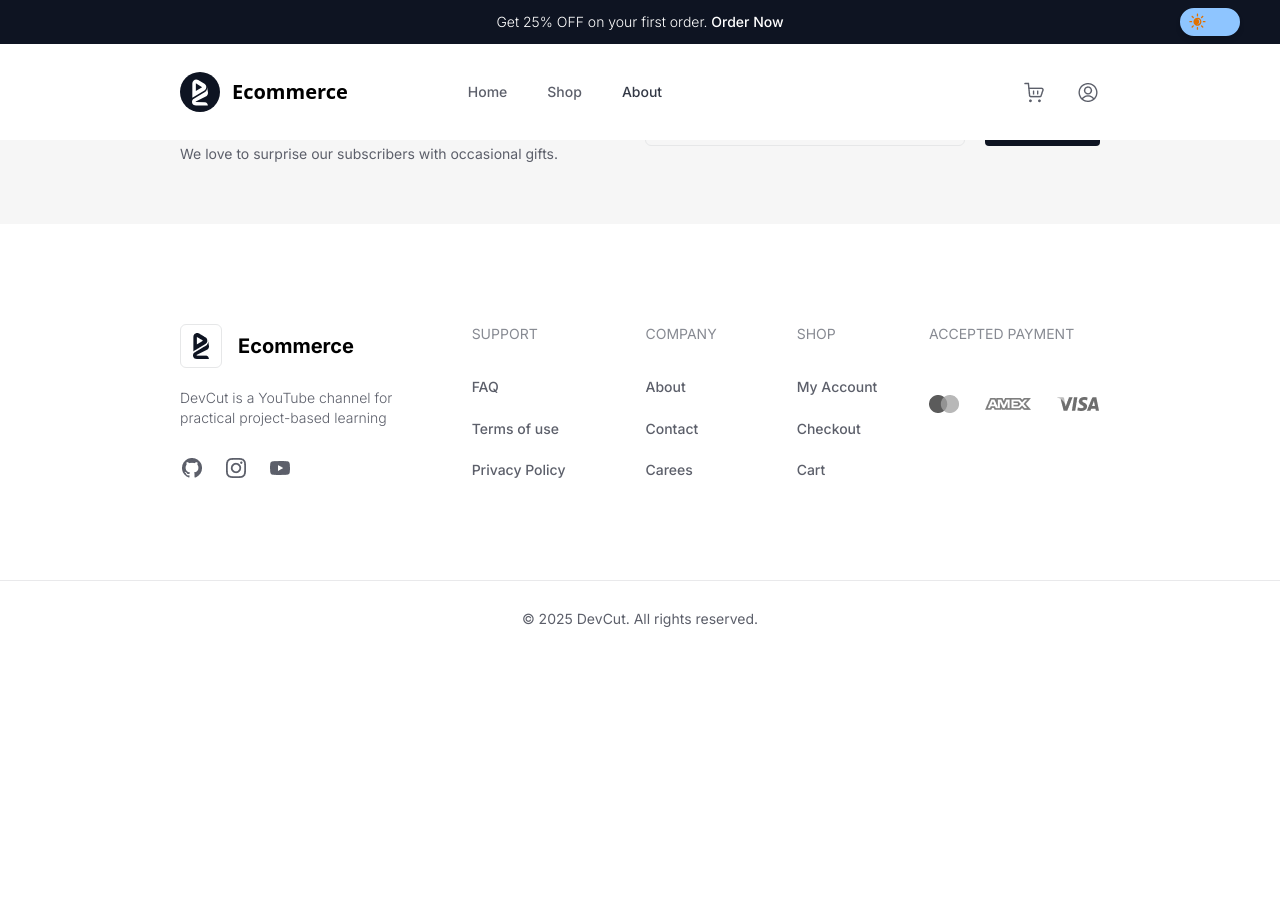
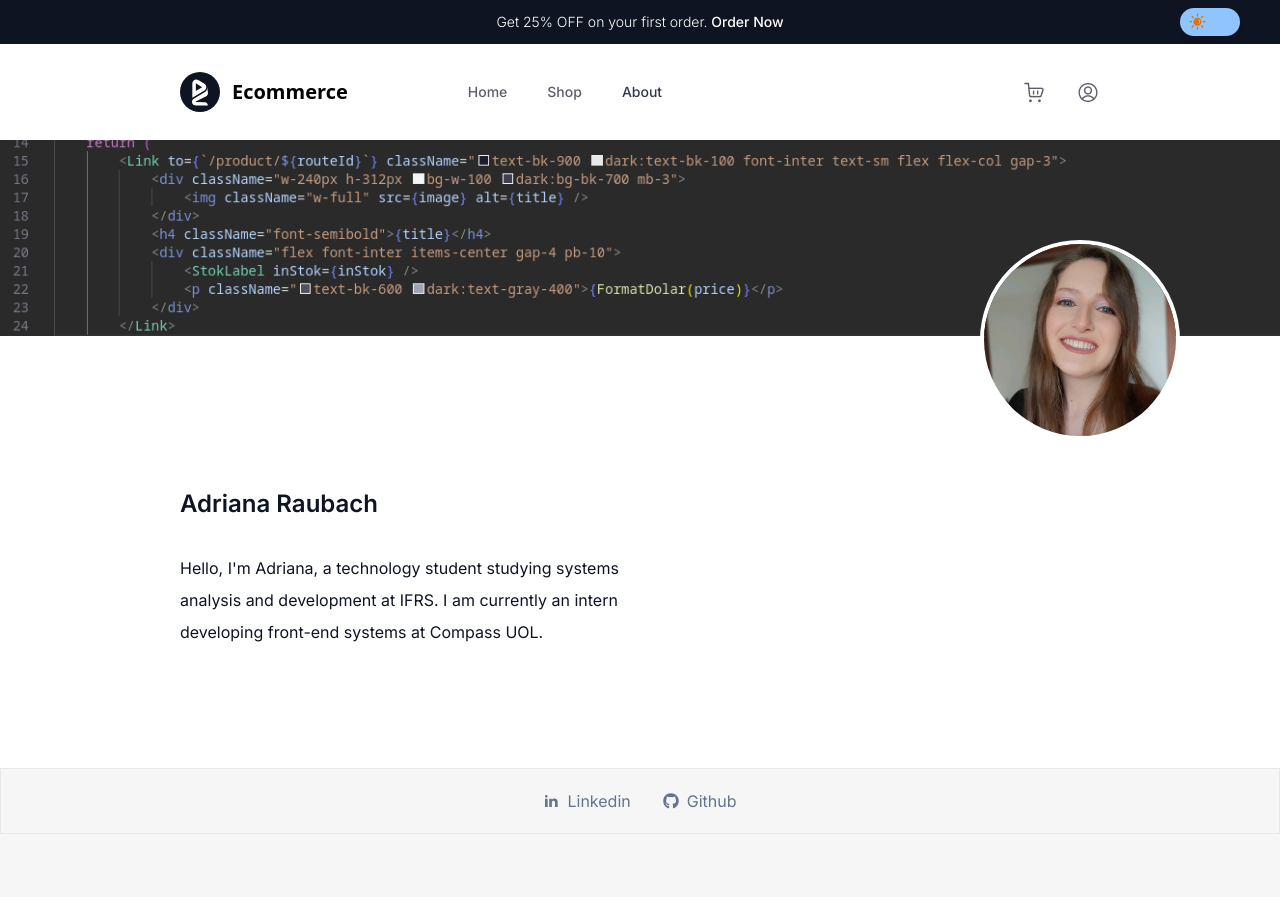
Before and after one commit to AdrianaRaubach/aws_react_dez24_d03, a React (Vite) app: page /about in a window 1280 px wide. Shown: the top 897 px of the page. Before the commit the page ends 800 px from the top, so only its background shows below. Built offline with nearby package versions, Linux system fonts and the light colour scheme; no server answers; data requests are answered from the project's data file.

Commit message:
feat: added about page

```diff
--- a/src/pages/About.tsx
+++ b/src/pages/About.tsx
@@ -1,7 +1,24 @@
+import BgAbout from '../images/bg-about.png'
+import Picture from '../images/foto.jpg'
+import { RiLinkedinFill } from "react-icons/ri";
+import { FaGithub } from "react-icons/fa";
+import { Link } from 'react-router-dom';
+
+
 export const About = () => {
     return (
-        <>
-            About
-        </>
+        <main className='dark:bg-bk-800 font-inter mt-34'>
+            <div style={{ backgroundImage: `url(${BgAbout})` }} className='w-full bg-no-repeat bg-center bg-cover h-50 opacity-95'>
+            </div>
+                <img src={Picture} alt="my profile image" className='rounded-full w-50 border-4 border-white absolute right-20 sm:right-25 top-60' />
+            <div className='px-10 md:px-20 lg:px-45 text-bk-900 dark:text-w-100 py-30 max-w-200'>
+                <h1 className='font-semibold py-8 text-2xl'>Adriana Raubach</h1>
+                <p className='leading-8'>Hello, I'm Adriana, a technology student studying systems analysis and development at IFRS. I am currently an intern developing front-end systems at Compass UOL.</p>
+            </div>
+            <div className=' flex justify-center py-5 gap-8 border border-bk-100 dark:border-bk-600 bg-w-100 dark:bg-bk-700 text-slate-500 dark:text-w-100'>
+                <Link target='_blank' className='flex gap-2 items-center' to={'https://www.linkedin.com/in/adriana-raubach-443249240/'}><RiLinkedinFill />Linkedin</Link>
+                <Link target='_blank' className='flex gap-2 items-center' to={'https://github.com/AdrianaRaubach'}><FaGithub />Github</Link>
+            </div>
+        </main>
     )
 }
```
Also changed, not shown: src/images/bg-about.png (added), src/images/foto.jpg (added).
